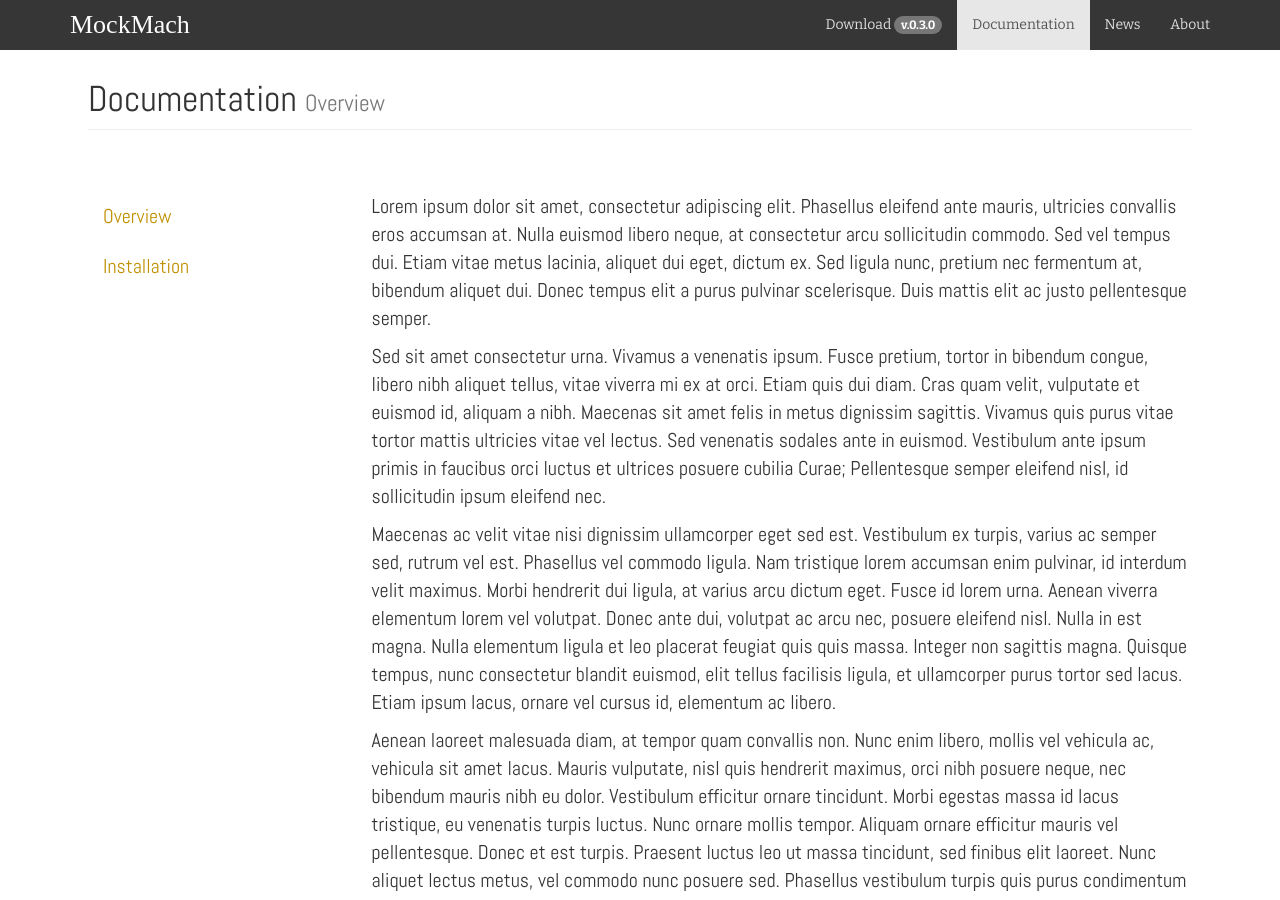
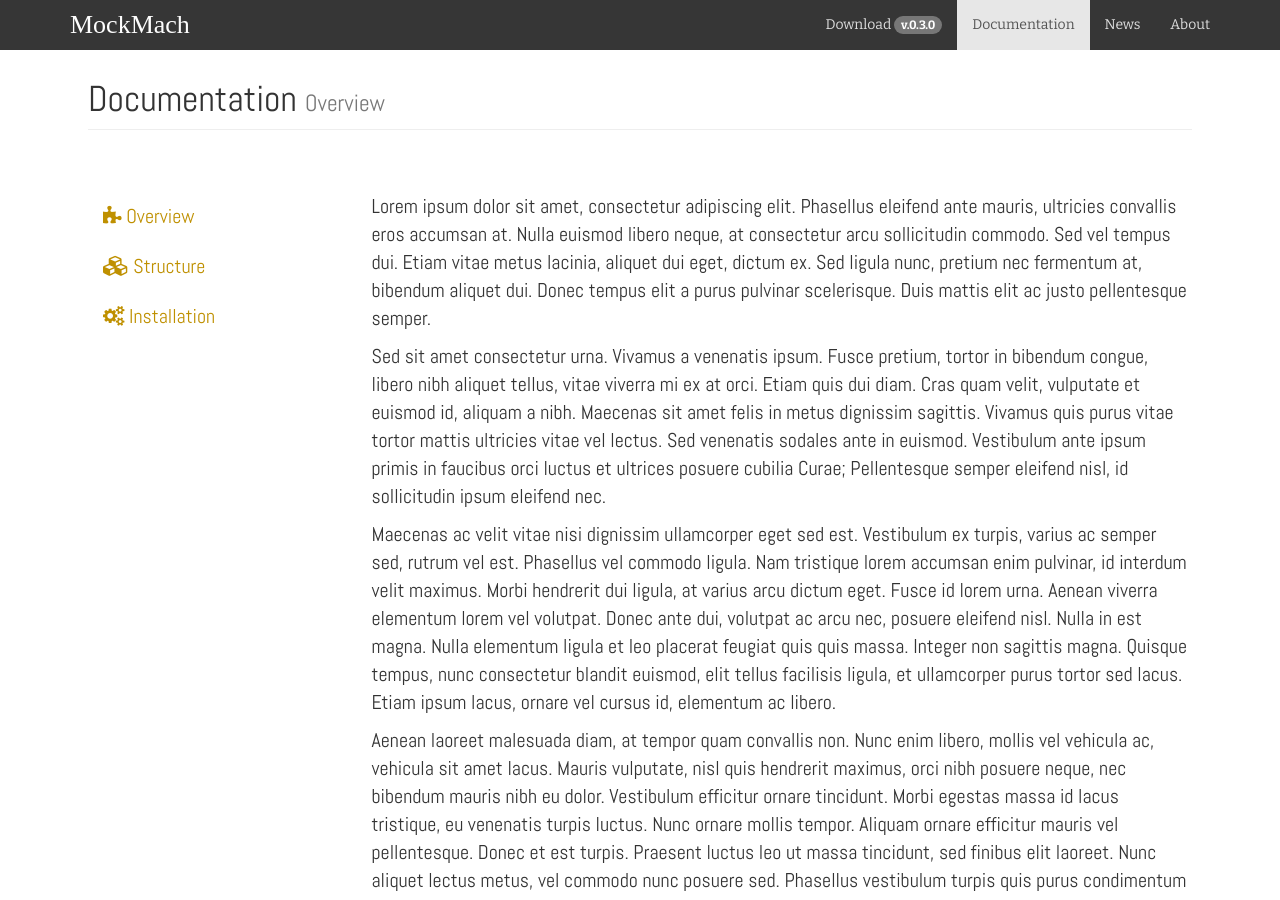
Before and after one commit to MockMach/mockmach.github.io, a Jekyll site: the page built from docs/index.html, in a window 1280 px wide and 900 px high. Built offline with Jekyll 4.4.1, drawn with Linux system fonts in a browser that asks for light colours.

Commit message:
edit/html - Update docs nav and add icons

```diff
--- a/_includes/menus/docs_nav.html
+++ b/_includes/menus/docs_nav.html
@@ -1,10 +1,14 @@
 
 <ul class="nav nav-stacked">
-    <li>
-      <a href="{{ site.baseurl }}/docs" class="{% if page.subheader == "Overview" %} active{% endif %}">Overview</a>
+    <li{% if page.subheader == "Overview" %} class="active"{% endif %}>
+        <a href="{{ site.baseurl }}/docs"><i class="fa fa-puzzle-piece"></i>&nbsp;Overview</a>
     </li>
 
-    <li>
-      <a href="{{ site.baseurl }}/docs/install" class="{% if page.subheader == "Installation" %} active{% endif %}">Installation</a>
+    <li{% if page.subheader == "Structure" %} class="active"{% endif %}>
+        <a href="{{ site.baseurl }}/docs/structure"><i class="fa fa-cubes"></i>&nbsp;Structure</a>
+    </li>
+
+    <li{% if page.subheader == "Installation" %} class="active"{% endif %}>
+        <a href="{{ site.baseurl }}/docs/install"><i class="fa fa-cogs"></i>&nbsp;Installation</a>
     </li>
 </ul>
```
